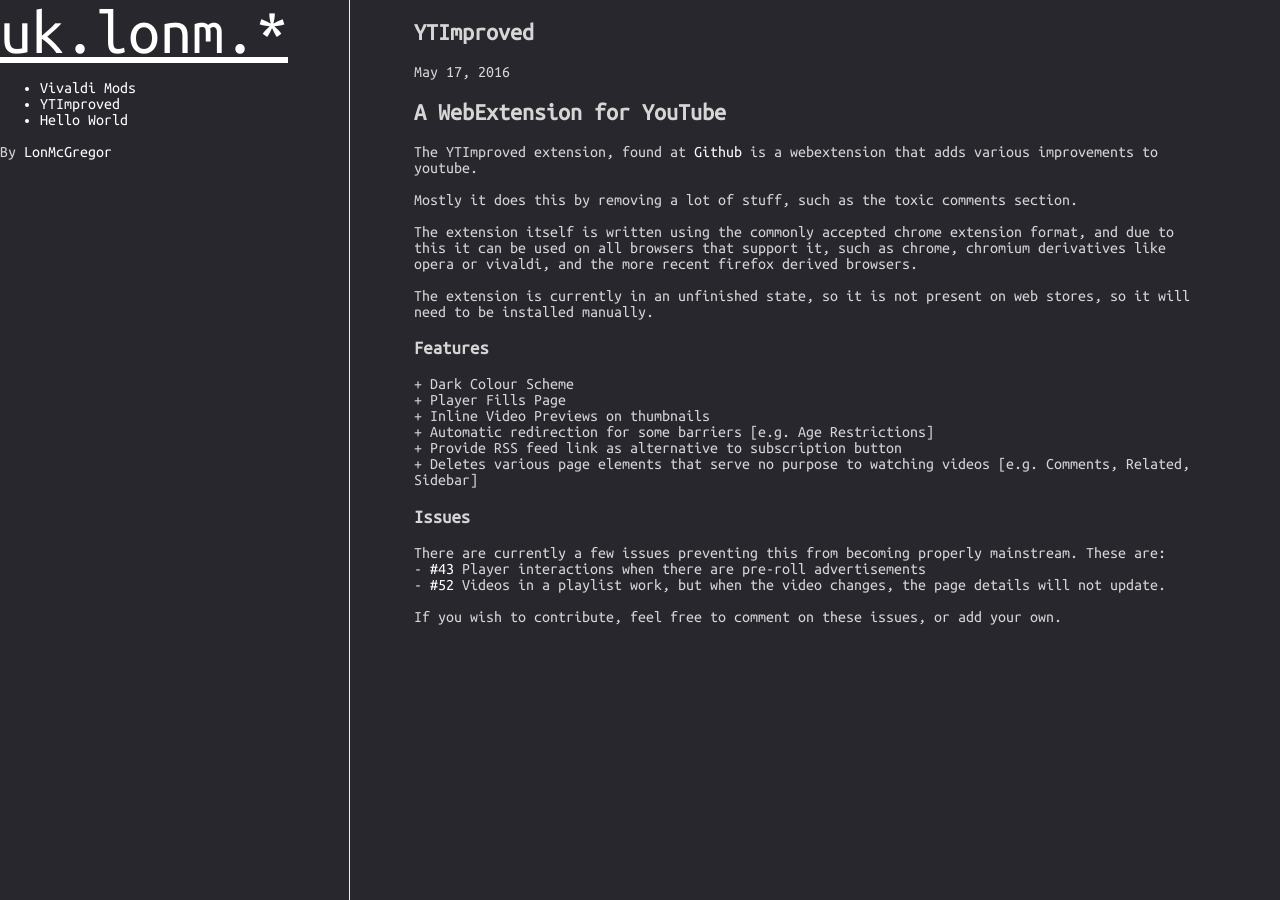
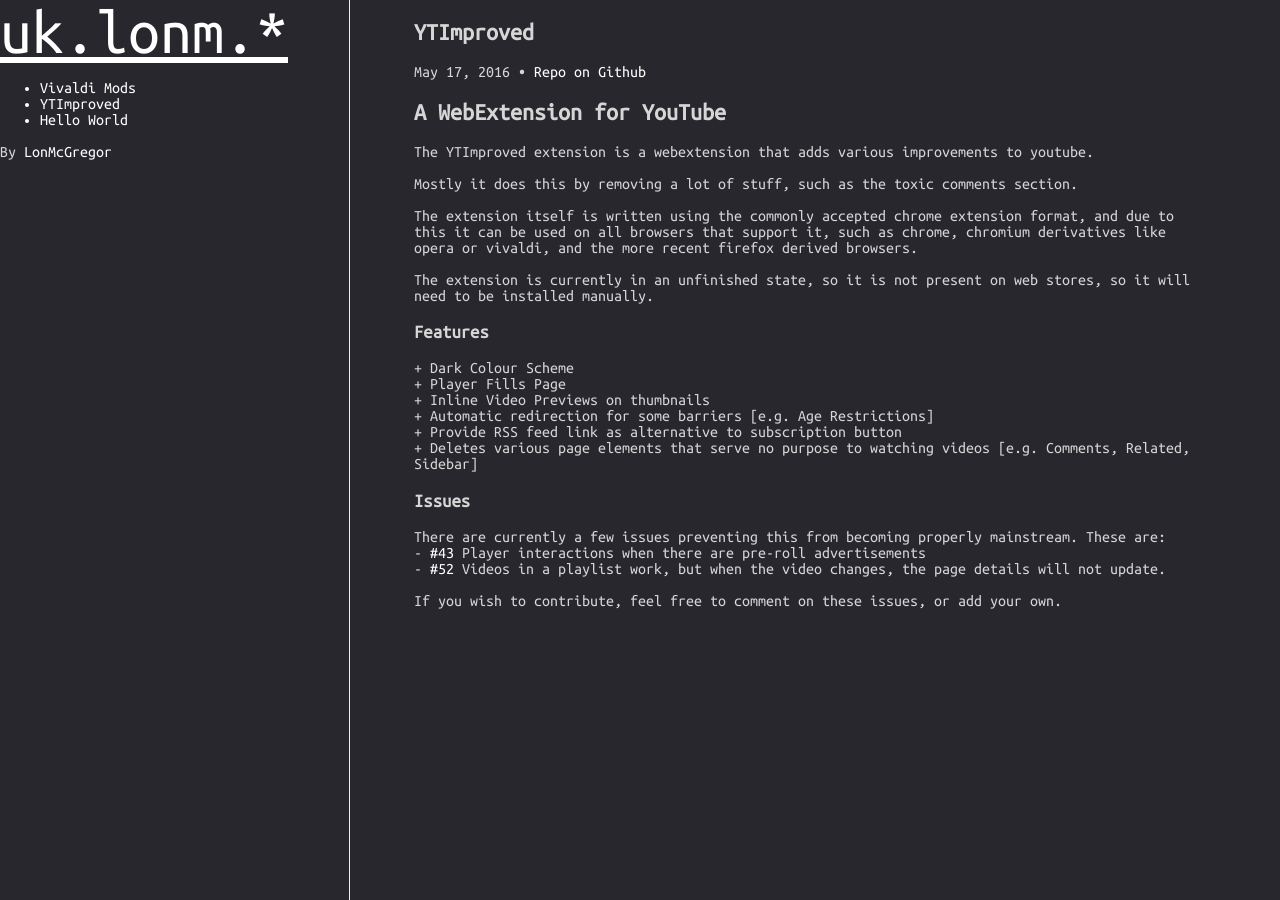
Before and after one commit to LonMcGregor/lonmcgregor.github.io, a Jekyll site: the page built from _posts/2016-05-17-ytimproved.md, in a window 1280 px wide. Built offline with Jekyll 4.4.1, drawn with Linux system fonts in a browser that asks for light colours.

Commit message:
Repo URL in template

```diff
--- a/_layouts/default.html
+++ b/_layouts/default.html
@@ -3,7 +3,7 @@
     {% include navbar.html %}
     <article>
         <h1>{{ page.title }}</h1>
-        <p class="post-meta">{{ page.date | date: "%b %-d, %Y" }}{% if page.author %} • {{ page.author }}{% endif %}{% if page.meta %} • {{ page.meta }}{% endif %}
+        <p class="post-meta">{{ page.date | date: "%b %-d, %Y" }}{% if page.repo %} • <a href="{{ page.repo }}">Repo on Github</a>{% endif %}
         <section>
         <h2>{{ page.subtitle }}</h2>
         {{ content }}
--- a/_posts/2016-05-17-ytimproved.md
+++ b/_posts/2016-05-17-ytimproved.md
@@ -3,8 +3,9 @@
 title:  YTImproved
 subtitle: A WebExtension for YouTube
 date:   2016-05-17 16:39
+repo: https://github.com/LonMcGregor/YTImproved
 ---
-The YTImproved extension, found at <a href="https://github.com/LonMcGregor/YTImproved">Github</a> is a webextension that adds various improvements to youtube.
+The YTImproved extension is a webextension that adds various improvements to youtube.
 
 Mostly it does this by removing a lot of stuff, such as the toxic comments section.
 
```
Also changed, not shown: _posts/2016-05-17-helloworld.md (+2 -1 lines), _posts/2016-05-17-vivaldimods.md (+1 -2 lines).
